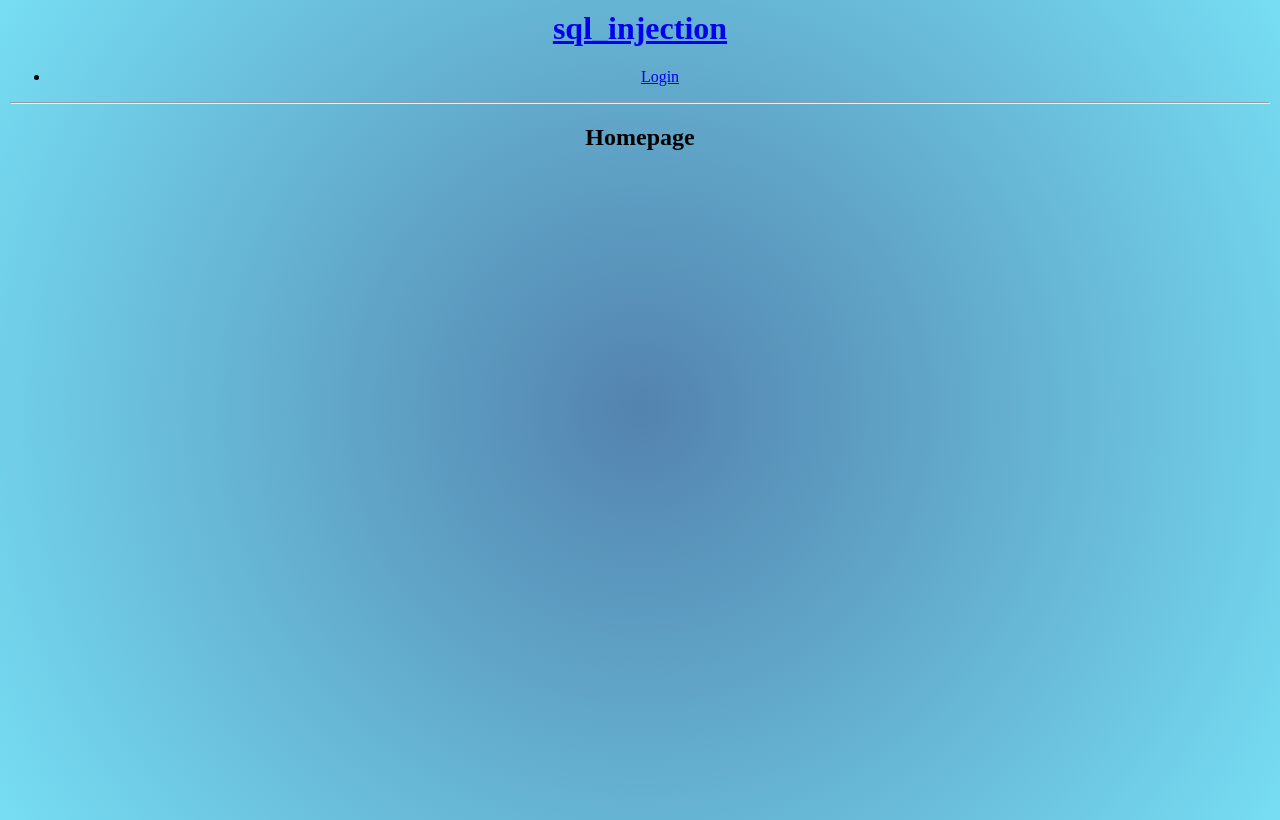
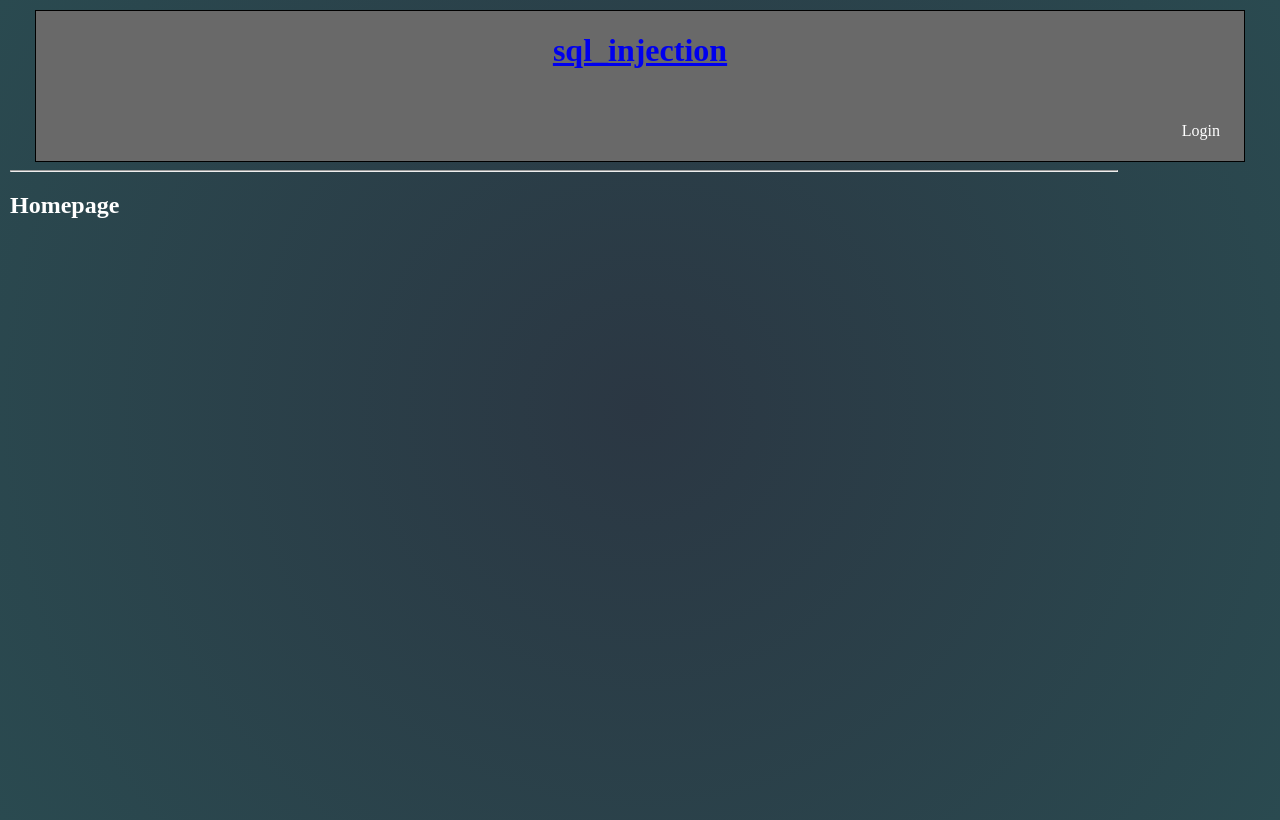
Before and after one commit to Enprogames/SQL-Injection-Example, a Django app: page / in a window 1280 px wide. Run offline with Django 4.2, Linux system fonts and the light colour scheme.

Commit message:
Slightly improved webpage styling

```diff
--- a/src/static/css/style.css
+++ b/src/static/css/style.css
@@ -1,5 +1,6 @@
+
 .header{
-    background-color: #5383af;
+    background-color: DimGray;
     float: top;
     width:auto;
     height:150px;
@@ -11,13 +12,32 @@
     font-style: fjalla;
 
 }
+
+.navbar {
+    float: right;
+}
+
+.navbar ul, .navbar h1 {
+    overflow: auto;
+}
+
+.navbar li {
+    float: left;
+    list-style: none;
+    margin: 15px 20px;
+}
+
+.navbar li a {
+    padding: 3px 4px;
+    text-decoration: none;
+    color: white;
+}
+
 body{
-    background-image: radial-gradient(circle, #5383af 0%, #76def3 100%);
-    text-align: center;
+    background-image: radial-gradient(circle, #2b3743 0%, #2a4a50 100%);
     margin: 10px;
     height: 100%;
-
-
+    color: white;
 }
 .product{
     width:250px;
--- a/src/templates/base.html
+++ b/src/templates/base.html
@@ -13,11 +13,23 @@
 </head>
 
 <body>
-    <a href="{% url 'homepage' %}"><h1>sql_injection</h1></a>
-    <ul>
-        <li><p><a href="{% url 'login' %}">Login</a></p></li>
-        {% comment %} <li><p><a href="{% url '' %}">Register</a></p></li> {% endcomment %}
-    </ul>
+    <div class="header">
+        <a href="{% url 'homepage' %}"><h1>sql_injection</h1></a>
+        <div class="navbar">
+            <ul>
+                <li>
+                    {% if user.is_authenticated %}
+                        <a href="{% url 'logout' %}">Logout</a>
+                    {% else %}
+                        <a href="{% url 'login' %}">Login</a>
+                    {% endif %}
+
+                </li>
+
+                {% comment %} <li><p><a href="{% url '' %}">Register</a></p></li> {% endcomment %}
+            </ul>
+        </div>
+    </div>
     {% block navbar_global %}
     {% endblock %}
     <hr>
```
Also changed, not shown: src/users/templates/users/dashboard.html (added, +8 -0 lines).
